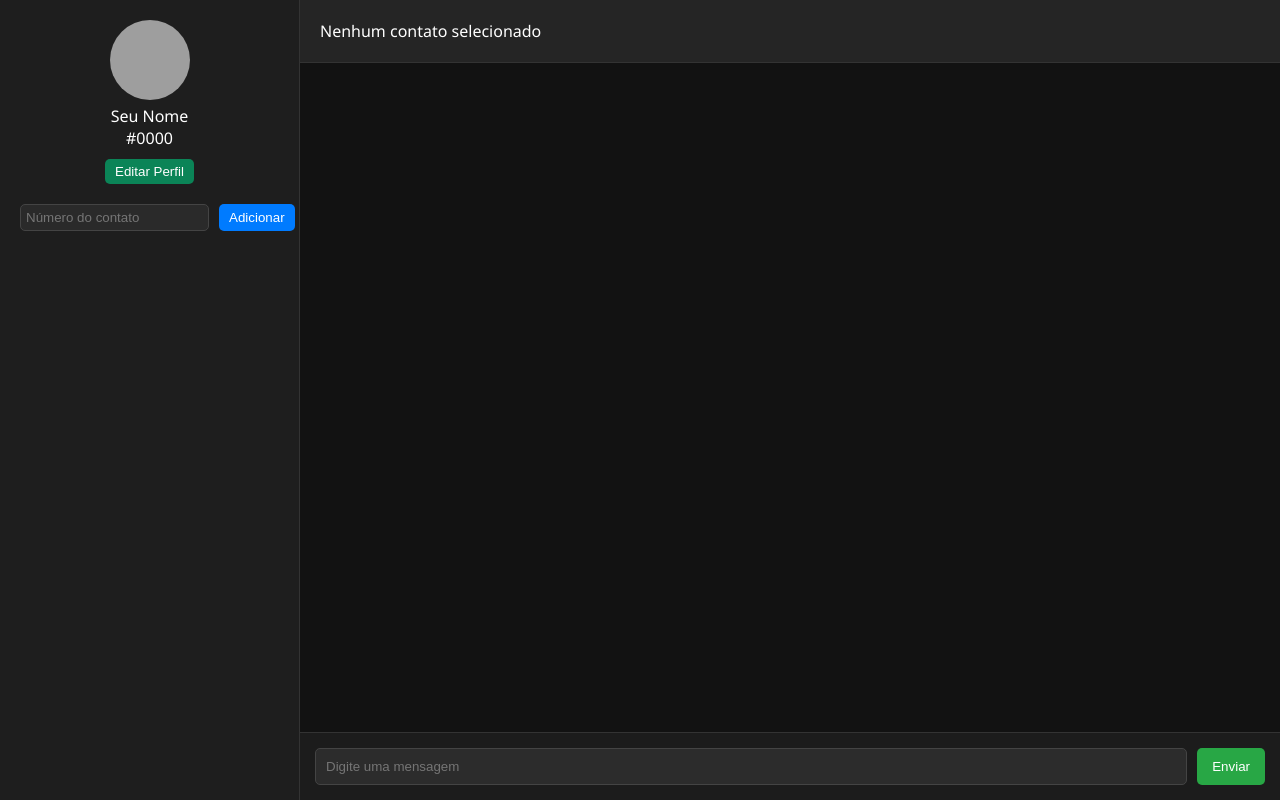
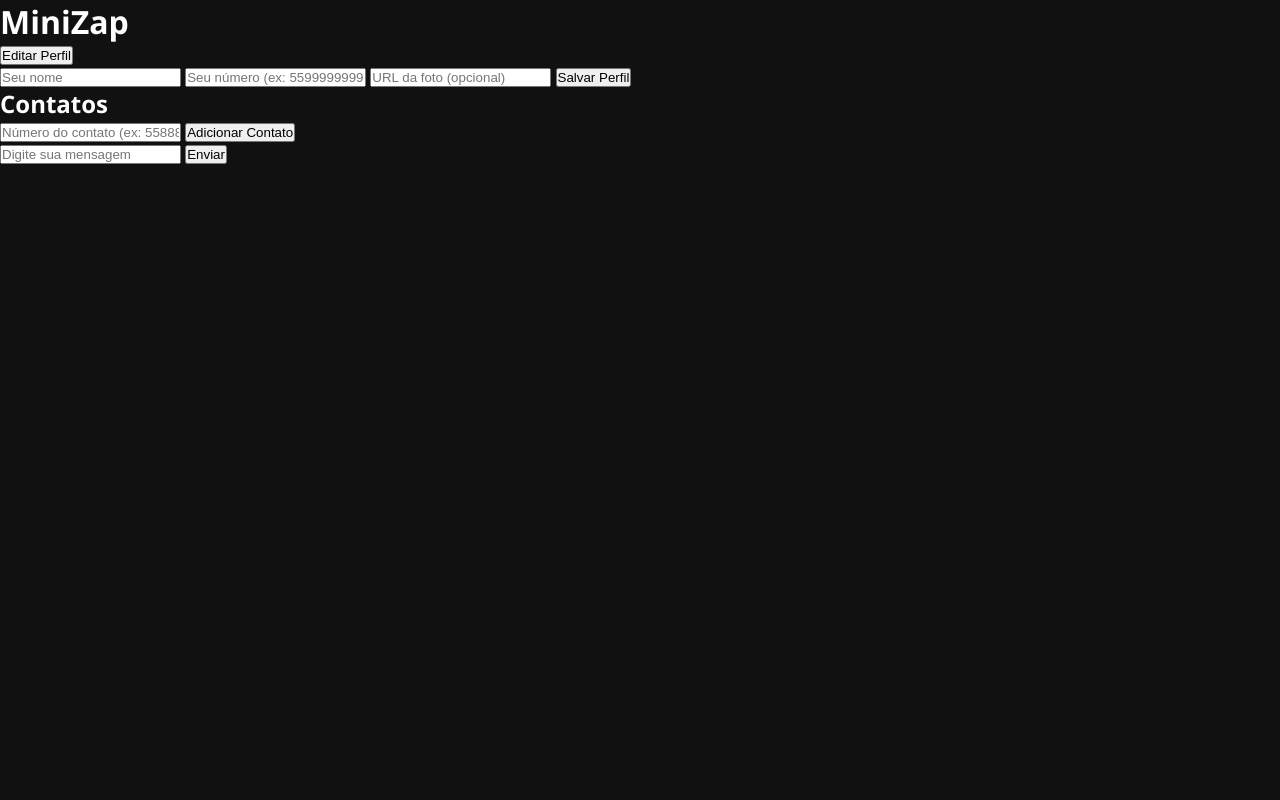
Before and after one commit to RAFAELMM2/v2, a plain HTML site: page index.html in a window 1280 px wide. Drawn offline with Linux system fonts and the light colour scheme; grey boxes are pictures that could not be loaded.

Commit message:
index.html

```diff
--- a/index.html
+++ b/index.html
@@ -1,39 +1,40 @@
 <!DOCTYPE html>
-<html lang="pt-BR">
+<html lang="pt-br">
 <head>
   <meta charset="UTF-8" />
-  <meta name="viewport" content="width=device-width, initial-scale=1.0"/>
+  <meta name="viewport" content="width=device-width, initial-scale=1" />
   <title>MiniZap</title>
-  <link rel="stylesheet" href="style.css"/>
+  <link rel="stylesheet" href="style.css" />
 </head>
 <body>
-  <div class="app">
-    <aside class="sidebar">
-      <div class="profile">
-        <img id="profile-pic" src="https://i.imgur.com/9bK0ZtY.png" alt="Foto de Perfil" />
-        <p id="user-name">Seu Nome</p>
-        <p id="user-number">#0000</p>
-        <button onclick="editProfile()">Editar Perfil</button>
-      </div>
-      <div class="add-contact">
-        <input type="text" id="contact-number" placeholder="Número do contato">
-        <button onclick="addContact()">Adicionar</button>
-      </div>
-      <ul id="contacts-list"></ul>
-    </aside>
+  <div id="app">
+    <header>
+      <h1>MiniZap</h1>
+      <button id="btnEditProfile">Editar Perfil</button>
+    </header>
 
-    <main class="chat">
-      <header class="chat-header">
-        <p id="chat-contact-name">Nenhum contato selecionado</p>
-      </header>
-      <div class="chat-messages" id="chat-messages"></div>
-      <div class="chat-input">
-        <input type="text" id="message-input" placeholder="Digite uma mensagem" />
-        <button onclick="sendMessage()">Enviar</button>
-      </div>
-    </main>
+    <section id="profileSection" class="hidden">
+      <input type="text" id="inputName" placeholder="Seu nome" />
+      <input type="text" id="inputNumber" placeholder="Seu número (ex: 55999999999)" />
+      <input type="text" id="inputPhoto" placeholder="URL da foto (opcional)" />
+      <button id="btnSaveProfile">Salvar Perfil</button>
+    </section>
+
+    <section id="contactsSection">
+      <h2>Contatos</h2>
+      <div id="contactsList"></div>
+      <input type="text" id="inputAddContact" placeholder="Número do contato (ex: 55888888888)" />
+      <button id="btnAddContact">Adicionar Contato</button>
+    </section>
+
+    <section id="chatSection" class="hidden">
+      <h2 id="chatWith"></h2>
+      <div id="chatMessages"></div>
+      <input type="text" id="inputMessage" placeholder="Digite sua mensagem" />
+      <button id="btnSendMessage">Enviar</button>
+    </section>
   </div>
 
-  <script src="script.js"></script>
+  <script type="module" src="script.js"></script>
 </body>
 </html>
```
